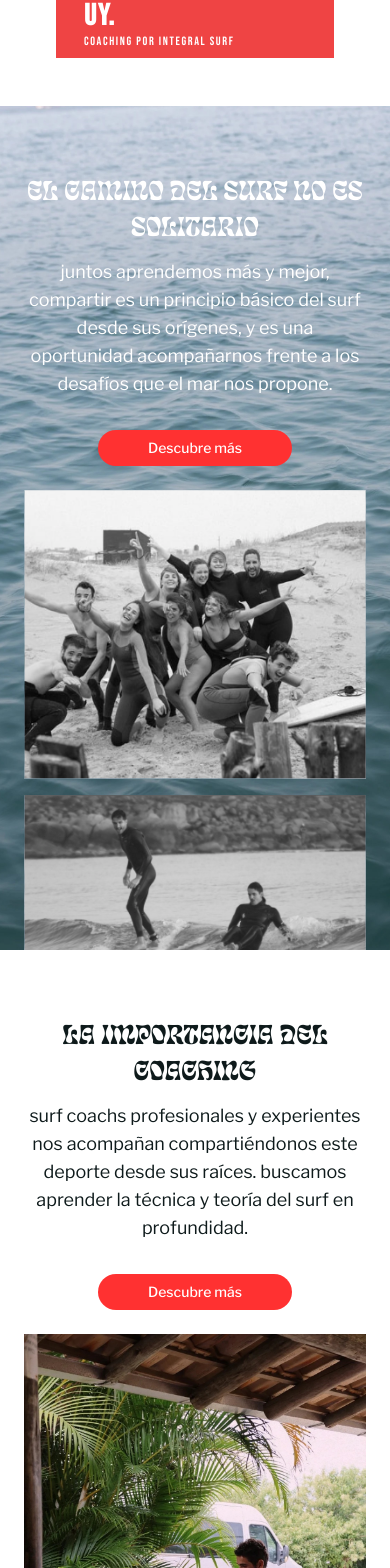
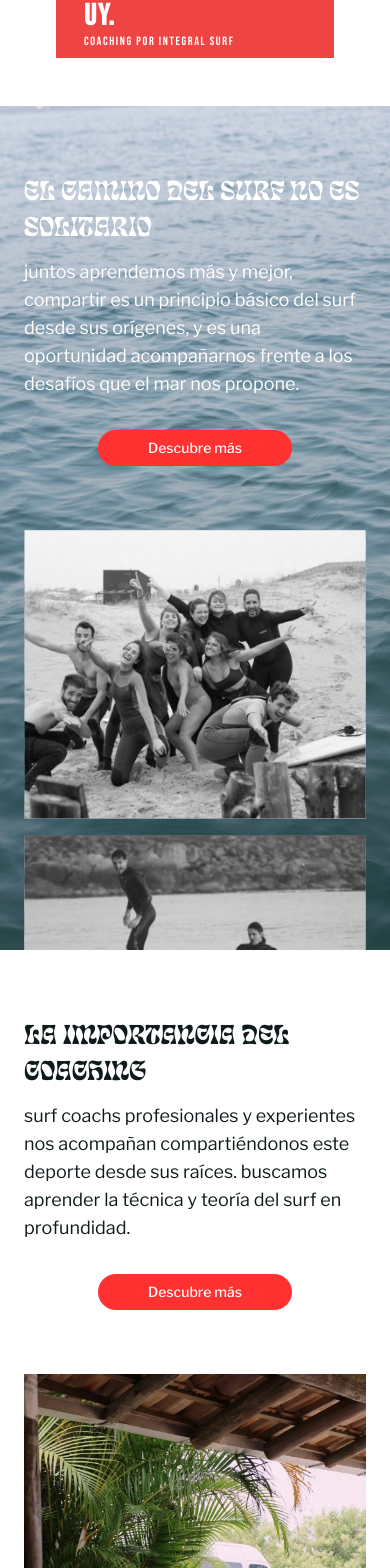
Before and after one commit to diego-caceres/integral-surf-site, a Next.js app: page / in a window 390 px wide. Shown: the part 2958-4526 px from the top of the page. Built offline with nearby package versions, Linux system fonts and the light colour scheme.

Commit message:
Improve mobile view

```diff
--- a/src/components/SectionCoaching.tsx
+++ b/src/components/SectionCoaching.tsx
@@ -20,16 +20,14 @@ export default function SectionCoaching() {
           </div>
 
           {/* Right Column (Shown first on mobile) */}
-          <div className="mt-10 md:mt-0 md:max-w-[450px] flex flex-col items-center md:items-start justify-center gap-4 order-1 md:order-2 ">
-            <h2 className="uppercase font-[Eckmannpsych] md:text-left text-3xl md:text-5xl">
+          <div className="md:max-w-[450px] flex flex-col items-center md:items-start justify-center gap-4 order-1 md:order-2 py-10 md:py-20 text-left">
+            <h2 className="uppercase font-[Eckmannpsych]  text-3xl md:text-5xl">
               La importancia del coaching
             </h2>
-            <p className=" md:text-left text-lg md:text-xl">
-              surf coachs profesionales y experientes <br />
-              nos acompañan compartiéndonos este <br />
-              deporte desde sus raíces. buscamos <br />
-              aprender la técnica y teoría del surf en <br />
-              profundidad.
+            <p className="text-lg md:text-xl">
+              surf coachs profesionales y experientes nos acompañan
+              compartiéndonos este deporte desde sus raíces. buscamos aprender
+              la técnica y teoría del surf en profundidad.
             </p>
             <Button className="mt-4 text-lg md:text-xl">Descubre más</Button>
           </div>
--- a/src/components/SectionExperiences.tsx
+++ b/src/components/SectionExperiences.tsx
@@ -13,25 +13,22 @@ export default function SectionExperiences() {
       />
 
       {/* Content Overlay */}
-      <div className="absolute inset-0 flex items-start justify-center p-6 pt-20">
+      <div className="absolute inset-0 flex items-start justify-center md:p-6 md:pt-20">
         <div className="flex flex-col md:grid md:grid-cols-[30%_70%] md:pl-[100px] w-full h-full gap-6 md:items-start">
           {/* Left Column (Shown below on mobile) */}
-          <div className="flex flex-col md:gap-8 justify-center  ">
-            <h2 className="uppercase font-[Eckmannpsych] md:text-left">
-              Experiencias <br />
-              Integrales
+          <div className="flex flex-col md:gap-8 justify-center px-10 md:px-20 py-10 md:py-20 text-left ">
+            <h2 className="uppercase font-[Eckmannpsych]">
+              Experiencias Integrales
             </h2>
-            <p className="md:text-left text-xl ">
-              En este ciclo de entrevistas a <br />
-              viajeros, Federico García nos <br />
-              cuenta sobre su experiencia <br />
-              aprendiendo a surfear con Integral <br />
-              en Perú
+            <p className="mt-6 text-xl ">
+              En este ciclo de entrevistas a viajeros, Federico García nos
+              cuenta sobre su experiencia aprendiendo a surfear con Integral en
+              Perú
             </p>
           </div>
 
           {/* Right Column (Shown first on mobile) */}
-          <div className="mt-10 md:mt-0 flex flex-col items-center md:items-start self-center justify-center ">
+          <div className="flex flex-col items-center md:items-start self-center justify-center  ">
             <div className="relative w-screen min-h-[270px] md:w-[800px] md:h-[450px] overflow-hidden rounded-xl">
               <iframe
                 className="absolute top-0 left-0 w-full h-full"
--- a/src/components/SectionTheRoad.tsx
+++ b/src/components/SectionTheRoad.tsx
@@ -35,16 +35,14 @@ export default function SectionTheRoad() {
           </div>
 
           {/* Right Column (Shown first on mobile) */}
-          <div className="mt-10 md:mt-0 md:max-w-[450px] flex flex-col items-center md:items-start justify-center  gap-4 order-1 md:order-2 ">
-            <h2 className="uppercase font-[Eckmannpsych] md:text-left text-white text-3xl md:text-5xl">
+          <div className="md:max-w-[450px] flex flex-col items-center md:items-start justify-center gap-4 order-1 md:order-2 py-10 md:py-20 text-left">
+            <h2 className="uppercase font-[Eckmannpsych] text-white text-3xl md:text-5xl">
               El camino del surf no es solitario
             </h2>
-            <p className="text-white md:text-left text-lg md:text-xl">
-              juntos aprendemos más y mejor, <br />
-              compartir es un principio básico del surf <br />
-              desde sus orígenes, y es una <br />
-              oportunidad acompañarnos frente a los <br />
-              desafíos que el mar nos propone.
+            <p className="text-white text-lg md:text-xl">
+              juntos aprendemos más y mejor, compartir es un principio básico
+              del surf desde sus orígenes, y es una oportunidad acompañarnos
+              frente a los desafíos que el mar nos propone.
             </p>
             <Button className="mt-4 text-lg md:text-xl">Descubre más</Button>
           </div>
```
